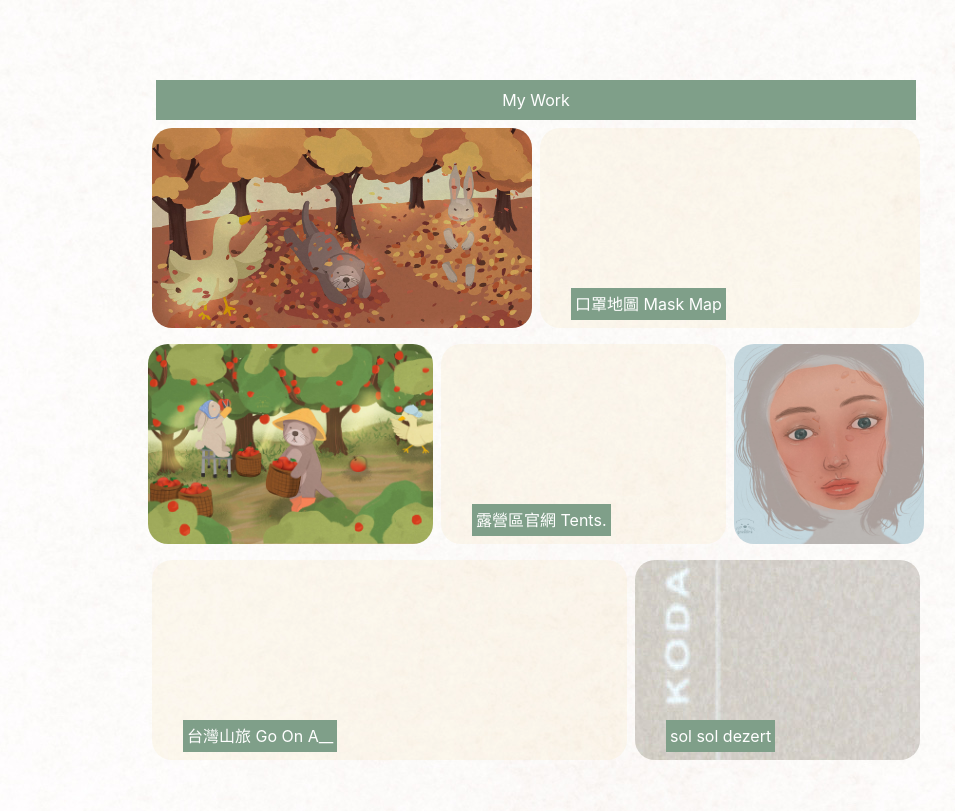
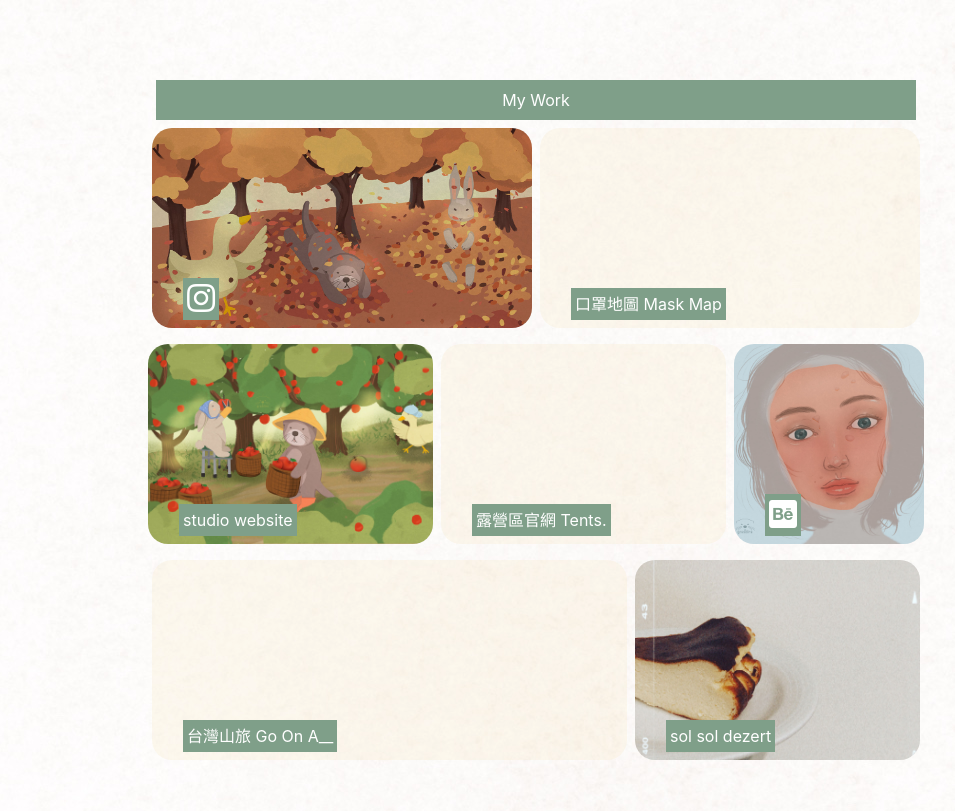
Before and after one commit to gras-chen/graschen, a plain HTML site: page index.html in a window 1280 px wide. Shown: the part 2400-3211 px from the top of the page, without its empty margins (104-1059 px from the left). Drawn offline with nearby package versions, Linux system fonts and the light colour scheme.

Commit message:
update index.html

```diff
--- a/index.html
+++ b/index.html
@@ -367,6 +367,9 @@
           </div>
           <div class="row justify-content-center">
             <div class="col-md-4 col-lg-3 col-xl-4 h200 bg-cover mx-1  mt-2 bg-bwheat" style="background-image: url(./images/IMG_0911.JPG);">
+              <a href="https://www.instagram.com/grasdira_/" class="">
+                <div class="h-100 w-100 d-flex align-items-end p-3 text-center"><p class="bg-dgreen p-1"><i class="fab fa-instagram fa-2x"></i></p></div>
+              </a>
             </div>
             <div class="col-md-4 col-lg-3 col-xl-4 h200 bg-cover mx-1  mt-2 bg-bwheat" style="background-image: url('畫形象banner圖');">
               <a href="https://gras-chen.github.io/maskmap/" class="">
@@ -375,23 +378,30 @@
             </div>
           </div>
           <div class="row justify-content-center">
-            <div class="col-md-3 col-lg-2 col-xl-3 h200 my-3 mx-1 bg-bwheat bg-cover" style="background-image: url(./images/IMG_0912.JPG);"></div>
-            <div class="col-md-3 col-lg-2 col-xl-3 h200 my-3 mx-1 bg-bwheat" style="background-image: url('畫形象banner圖');">
+            <div class="col-md-3 col-lg-2 col-xl-3 h200 my-3 mx-1 bg-bwheat bg-cover" style="background-image: url(./images/IMG_0912.JPG);">
+              <a href="https://www.instagram.com/grasdira_/" class="">
+                <div class="h-100 w-100 d-flex align-items-end p-3 text-center"><p class="bg-dgreen p-1">studio website</p></div>
+              </a>
+            </div>
+            <div class="col-md-3 col-lg-2 col-xl-3 h200 my-3 mx-1 bg-bwheat bg-cover" style="background-image: url('畫形象banner圖');">
               <a href="https://gras-chen.github.io/maskmap/" class="">
                 <div class="h-100 w-100 d-flex align-items-end p-3 text-center"><p class="bg-dgreen p-1">露營區官網 Tents.</p></div>
               </a>
             </div>
             <div class="col-md-2 col-lg-2 col-xl-2 h200 my-3 mx-1 bg-bwheat bg-cover" style="background-image: url(./images/IMG_0939.JPG);">
+              <a href="https://www.behance.net/grasdira" class="">
+                <div class="h-100 w-100 d-flex align-items-end p-3 text-center"><p class="bg-dgreen p-1"><i class="fab fa-behance-square fa-2x"></i></p></div>
+              </a>
             </div>
 
           </div>
           <div class="row justify-content-center">
-            <div class="col-md-4 col-lg-3 col-xl-5 h200 mx-1 bg-bwheat" style="background-image: url('畫形象banner圖');">
+            <div class="col-md-4 col-lg-3 col-xl-5 h200 mx-1 bg-bwheat bg-cover" style="background-image: url('畫形象banner圖');">
               <a href="https://gras-chen.github.io/maskmap/" class="">
                 <div class="h-100 w-100 d-flex align-items-end p-3 text-center"><p class="bg-dgreen p-1">台灣山旅 Go On A__</p></div>
               </a>
             </div>
-            <div class="col-md-4 col-lg-3 col-xl-3 h200 mx-1 bg-bwheat" style="background-image: url(./images/solsol.jpg);">
+            <div class="col-md-4 col-lg-3 col-xl-3 h200 mx-1 bg-bwheat bg-cover" style="background-image: url(./images/solsol.jpg);">
               <a href="https://gras-chen.github.io/maskmap/" class="">
                 <div class="h-100 w-100 d-flex align-items-end p-3 text-center"><p class="bg-dgreen p-1">sol sol dezert</p></div>
               </a>
```
